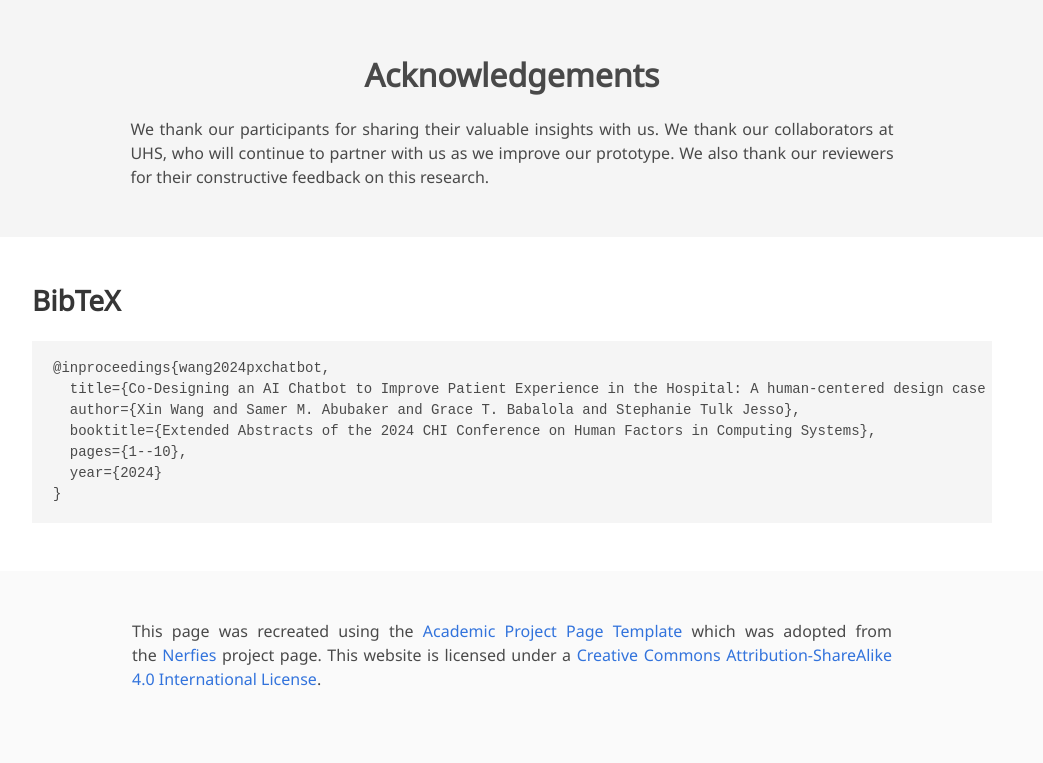
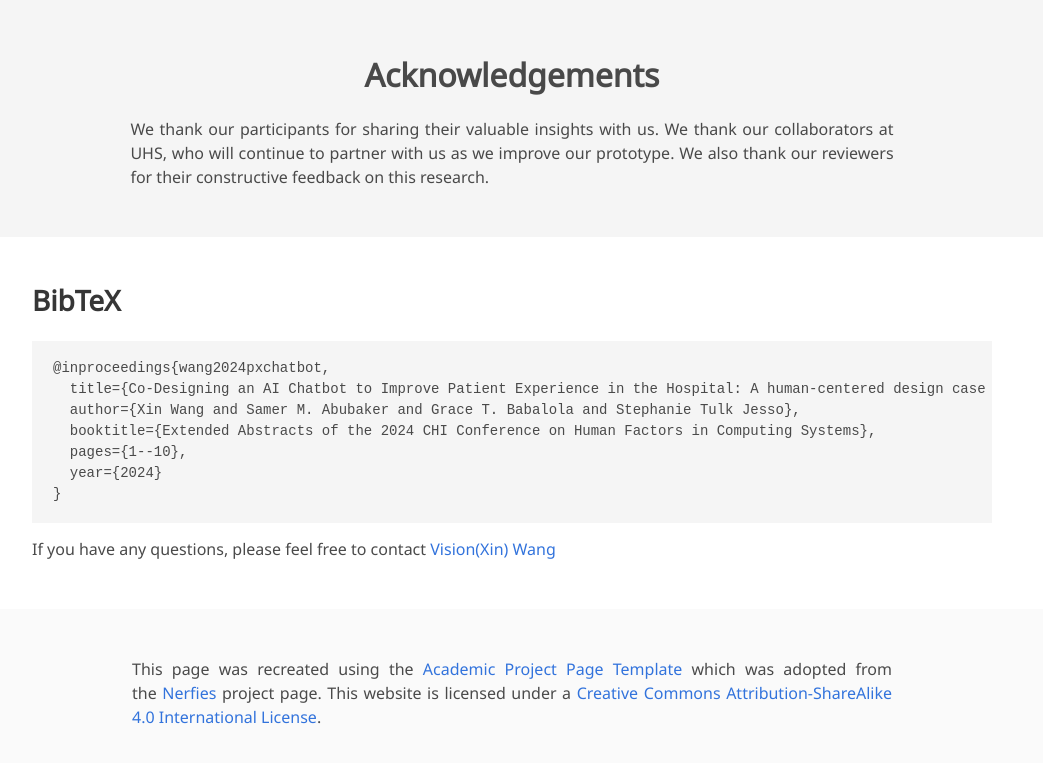
Before and after one commit to xin-wang-kr/px-collection-AI-chatbot, a plain HTML site: page index.html in a window 1280 px wide. Shown: the part 2726-3489 px from the top of the page, without its empty margins (128-1171 px from the left). Drawn offline with nearby package versions, Linux system fonts and the light colour scheme; some icons are missing; a web font is replaced by a local one.

Commit message:
Update index.html

```diff
--- a/index.html
+++ b/index.html
@@ -213,9 +213,11 @@
   pages={1--10},
   year={2024}
 }</code></pre>
+	<p>If you have any questions, please feel free to contact <a href="mailto:xinwang35314@gmail.com">Vision(Xin) Wang</a></p>
     </div>
 </section>
 <!--End BibTex citation -->
+
 
 
   <footer class="footer">
```
